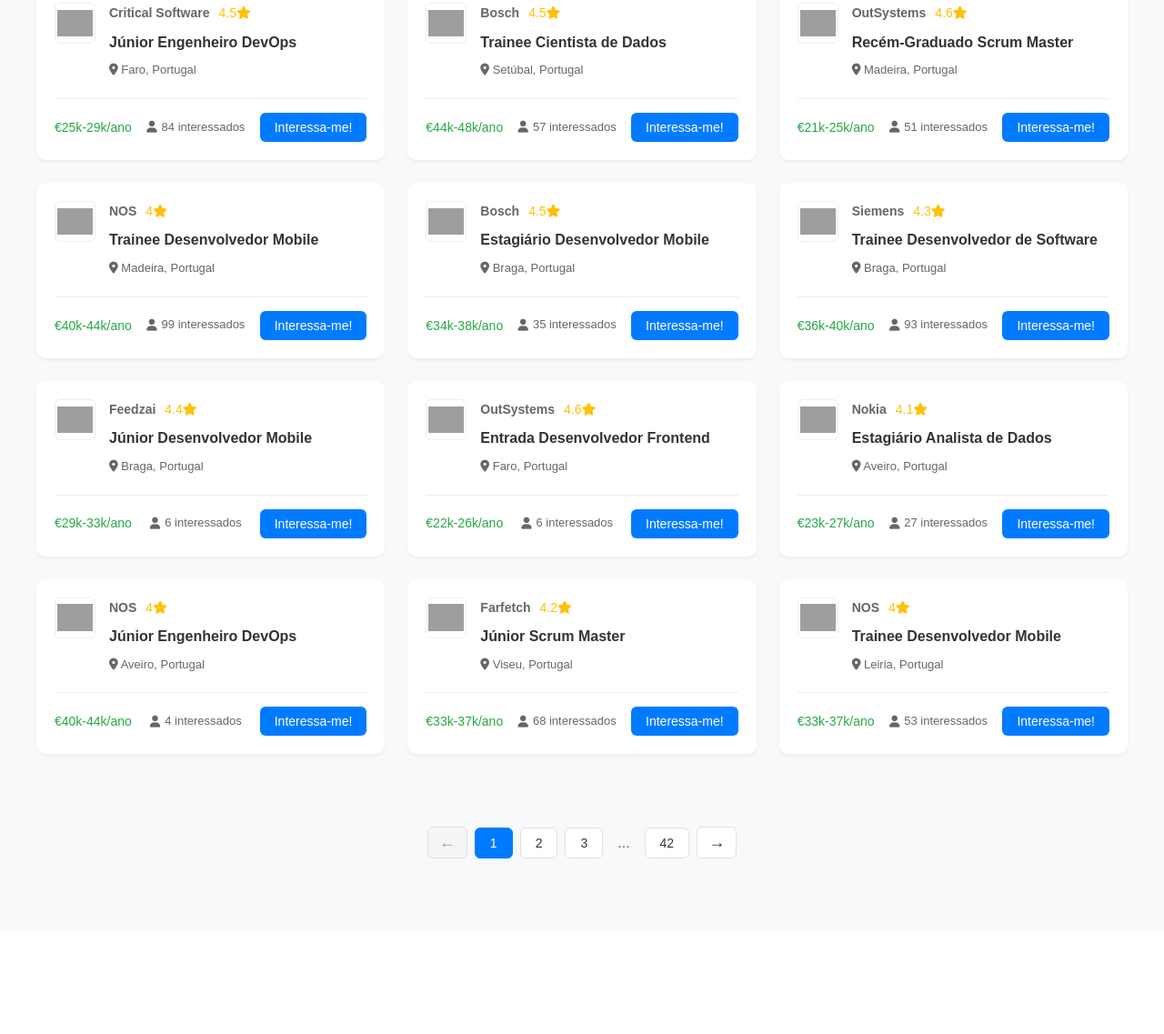
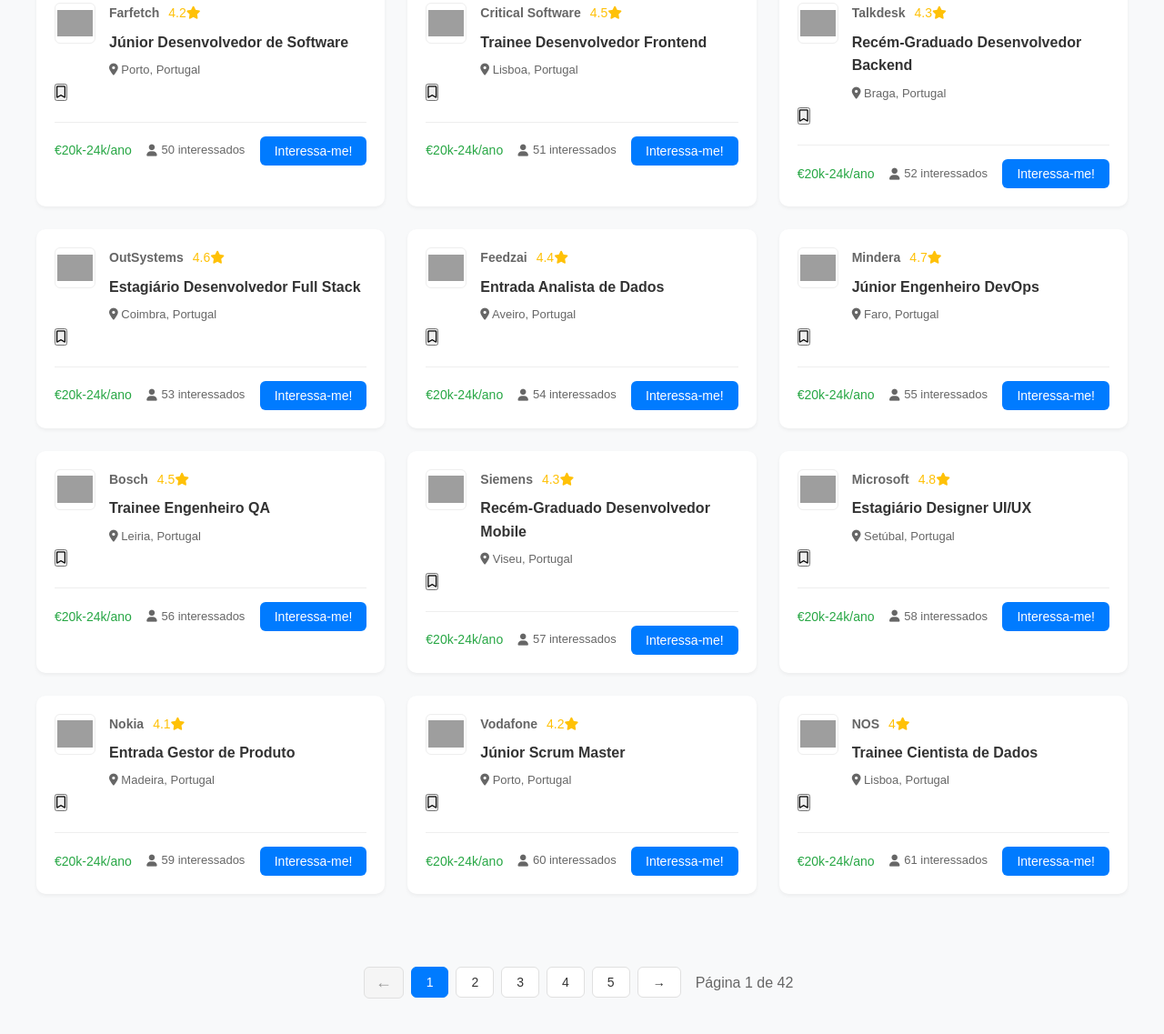
Before and after one commit to pedrocoutinho148/clearpath, a website: page oportunidades.html in a window 1280 px wide. Shown: the part 325-1462 px from the top of the page at 91% size. Before the commit the page ends 1349 px from the top, so only its background shows below. Drawn offline with Linux system fonts and the light colour scheme; grey boxes are pictures that could not be loaded.

Commit message:
Clean up interesses page layout

```diff
--- a/css/interesses.css
+++ b/css/interesses.css
@@ -1,10 +1,10 @@
 .empty-state {
     text-align: center;
-    padding: 60px 20px;
+    padding: 20px;
     background: white;
     border-radius: 12px;
     box-shadow: 0 2px 4px rgba(0,0,0,0.05);
-    margin: 40px auto;
+    margin: 20px auto;
     max-width: 600px;
 }
 
@@ -53,6 +53,9 @@
 
 /* When jobs are present */
 .opportunities-container h1 {
-    margin-bottom: 30px;
-    color: #333;
+    display: none;
 }
+
+.opportunities-container {
+    padding-top: 20px;
+}
--- a/js/oportunidades.js
+++ b/js/oportunidades.js
@@ -58,16 +58,18 @@
 
 const random = seededRandom(123); // Fixed seed for consistency
 
-function generateJobs(count = 500) {
+function generateJobs() {
     const jobs = [];
-    for (let i = 0; i < count; i++) {
-        const company = companies[Math.floor(random() * companies.length)];
-        const location = locations[Math.floor(random() * locations.length)];
-        const position = positions[Math.floor(random() * positions.length)];
-        const level = levels[Math.floor(random() * levels.length)];
-        const baseSalary = Math.floor((20000 + Math.floor(random() * 25000)) / 1000) * 1000;
+    const totalJobs = 500; // Fixed number of jobs
+
+    for (let i = 0; i < totalJobs; i++) {
+        const company = companies[i % companies.length];
+        const position = positions[i % positions.length];
+        const level = levels[i % levels.length];
+        const location = locations[i % locations.length];
+
+        const baseSalary = 20000 + (i % 15000); // Deterministic but varied salary
         const maxSalary = baseSalary + 4000;
-        const interested = Math.floor(random() * 100);
 
         jobs.push({
             company: company.name,
@@ -76,22 +78,77 @@
             title: `${level} ${position}`,
             location: `${location}, Portugal`,
             salary: baseSalary,
-            salaryDisplay: `€${(baseSalary/1000)}k-${(maxSalary/1000)}k/ano`,
-            interested: interested
+            salaryDisplay: `€${Math.floor(baseSalary/1000)}k-${Math.floor(maxSalary/1000)}k/ano`,
+            interested: 50 + (i % 50) // Deterministic number of interested people
         });
     }
+
     return jobs;
+}
+
+function updatePagination(totalJobs) {
+    const totalPages = Math.ceil(totalJobs / jobsPerPage);
+    const paginationDiv = document.querySelector('.pagination');
+    paginationDiv.innerHTML = '';
+
+    // Previous button
+    const prevButton = document.createElement('button');
+    prevButton.textContent = '←';
+    prevButton.disabled = currentPage === 1;
+    prevButton.addEventListener('click', () => {
+        if (currentPage > 1) {
+            currentPage--;
+            displayJobs(allJobs);
+        }
+    });
+    paginationDiv.appendChild(prevButton);
+
+    // Page numbers
+    let startPage = Math.max(1, currentPage - 2);
+    let endPage = Math.min(totalPages, startPage + 4);
+
+    if (endPage - startPage < 4) {
+        startPage = Math.max(1, endPage - 4);
+    }
+
+    for (let i = startPage; i <= endPage; i++) {
+        const pageButton = document.createElement('button');
+        pageButton.textContent = i;
+        pageButton.classList.toggle('active', i === currentPage);
+        pageButton.addEventListener('click', () => {
+            currentPage = i;
+            displayJobs(allJobs);
+        });
+        paginationDiv.appendChild(pageButton);
+    }
+
+    // Next button
+    const nextButton = document.createElement('button');
+    nextButton.textContent = '→';
+    nextButton.disabled = currentPage === totalPages;
+    nextButton.addEventListener('click', () => {
+        if (currentPage < totalPages) {
+            currentPage++;
+            displayJobs(allJobs);
+        }
+    });
+    paginationDiv.appendChild(nextButton);
+
+    // Page info
+    const pageInfo = document.createElement('span');
+    pageInfo.textContent = `Página ${currentPage} de ${totalPages}`;
+    paginationDiv.appendChild(pageInfo);
 }
 
 function displayJobs(jobs) {
     const jobList = document.querySelector('.job-list');
-    jobList.innerHTML = '';
+    jobList.innerHTML = ''; // Clear existing jobs
 
     const startIndex = (currentPage - 1) * jobsPerPage;
     const endIndex = startIndex + jobsPerPage;
-    const pageJobs = jobs.slice(startIndex, endIndex);
+    const jobsToDisplay = jobs.slice(startIndex, endIndex);
 
-    pageJobs.forEach(job => {
+    jobsToDisplay.forEach(job => {
         const jobCard = document.createElement('div');
         jobCard.className = 'job-card';
         jobCard.innerHTML = `
@@ -107,6 +164,7 @@
                         <p class="location"><i class="fas fa-map-marker-alt"></i> ${job.location}</p>
                     </div>
                 </div>
+                <button class="bookmark-btn"><i class="far fa-bookmark"></i></button>
             </div>
             <div class="job-details">
                 <span class="salary">${job.salaryDisplay}</span>
@@ -117,86 +175,8 @@
         jobList.appendChild(jobCard);
     });
 
-    setupPagination(jobs.length);
     setupInterestButtons();
-}
-
-function setupPagination(totalJobs) {
-    const totalPages = Math.ceil(totalJobs / jobsPerPage);
-    const pagination = document.querySelector('.pagination');
-    pagination.innerHTML = '';
-
-    // Previous button
-    const prevButton = document.createElement('button');
-    prevButton.textContent = '←';
-    prevButton.disabled = currentPage === 1;
-    prevButton.addEventListener('click', () => {
-        if (currentPage > 1) {
-            currentPage--;
-            filterJobs();
-        }
-    });
-    pagination.appendChild(prevButton);
-
-    // Page numbers
-    for (let i = 1; i <= totalPages; i++) {
-        if (
-            i === 1 ||
-            i === totalPages ||
-            (i >= currentPage - 2 && i <= currentPage + 2)
-        ) {
-            const pageButton = document.createElement('button');
-            pageButton.textContent = i;
-            pageButton.classList.toggle('active', i === currentPage);
-            pageButton.addEventListener('click', () => {
-                currentPage = i;
-                filterJobs();
-            });
-            pagination.appendChild(pageButton);
-        } else if (
-            i === currentPage - 3 ||
-            i === currentPage + 3
-        ) {
-            const ellipsis = document.createElement('span');
-            ellipsis.textContent = '...';
-            pagination.appendChild(ellipsis);
-        }
-    }
-
-    // Next button
-    const nextButton = document.createElement('button');
-    nextButton.textContent = '→';
-    nextButton.disabled = currentPage === totalPages;
-    nextButton.addEventListener('click', () => {
-        if (currentPage < totalPages) {
-            currentPage++;
-            filterJobs();
-        }
-    });
-    pagination.appendChild(nextButton);
-}
-
-function filterJobs() {
-    const searchTerm = document.querySelector('.search-bar input').value.toLowerCase();
-    const ratingFilter = parseFloat(document.getElementById('rating-filter').value) || 0;
-    const salaryFilter = parseInt(document.getElementById('salary-filter').value) || 0;
-    const locationFilter = document.getElementById('location-filter').value.toLowerCase();
-    const experienceFilter = document.getElementById('experience-filter').value.toLowerCase();
-
-    const filteredJobs = allJobs.filter(job => {
-        const matchesSearch =
-            job.title.toLowerCase().includes(searchTerm) ||
-            job.company.toLowerCase().includes(searchTerm);
-        const matchesRating = job.rating >= ratingFilter;
-        const matchesSalary = job.salary >= salaryFilter;
-        const matchesLocation = !locationFilter || job.location.toLowerCase().includes(locationFilter);
-        const matchesExperience = !experienceFilter || job.title.toLowerCase().includes(experienceFilter);
-
-        return matchesSearch && matchesRating && matchesSalary &&
-               matchesLocation && matchesExperience;
-    });
-
-    displayJobs(filteredJobs);
+    updatePagination(jobs.length);
 }
 
 function setupInterestButtons() {
@@ -261,7 +241,7 @@
     container.appendChild(paginationDiv);
 
     // Generate exactly 500 jobs every time
-    allJobs = generateJobs(500);
+    allJobs = generateJobs();
     currentPage = 1;
     displayJobs(allJobs);
 
@@ -278,3 +258,26 @@
         });
     });
 });
+
+function filterJobs() {
+    const searchTerm = document.querySelector('.search-bar input').value.toLowerCase();
+    const ratingFilter = parseFloat(document.getElementById('rating-filter').value) || 0;
+    const salaryFilter = parseInt(document.getElementById('salary-filter').value) || 0;
+    const locationFilter = document.getElementById('location-filter').value.toLowerCase();
+    const experienceFilter = document.getElementById('experience-filter').value.toLowerCase();
+
+    const filteredJobs = allJobs.filter(job => {
+        const matchesSearch =
+            job.title.toLowerCase().includes(searchTerm) ||
+            job.company.toLowerCase().includes(searchTerm);
+        const matchesRating = job.rating >= ratingFilter;
+        const matchesSalary = job.salary >= salaryFilter;
+        const matchesLocation = !locationFilter || job.location.toLowerCase().includes(locationFilter);
+        const matchesExperience = !experienceFilter || job.title.toLowerCase().includes(experienceFilter);
+
+        return matchesSearch && matchesRating && matchesSalary &&
+               matchesLocation && matchesExperience;
+    });
+
+    displayJobs(filteredJobs);
+}
```
Also changed, not shown: interesses.html (+4 -11 lines), js/interesses.js (+0 -13 lines).
